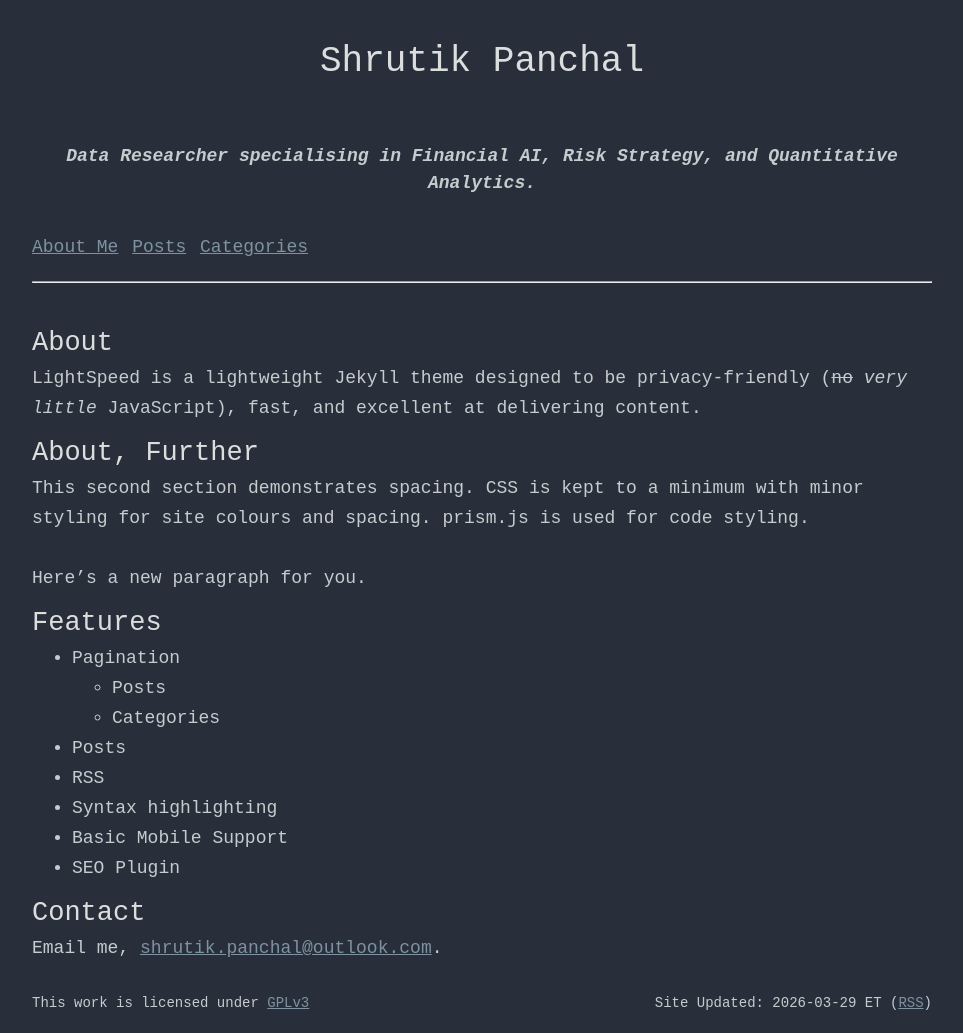
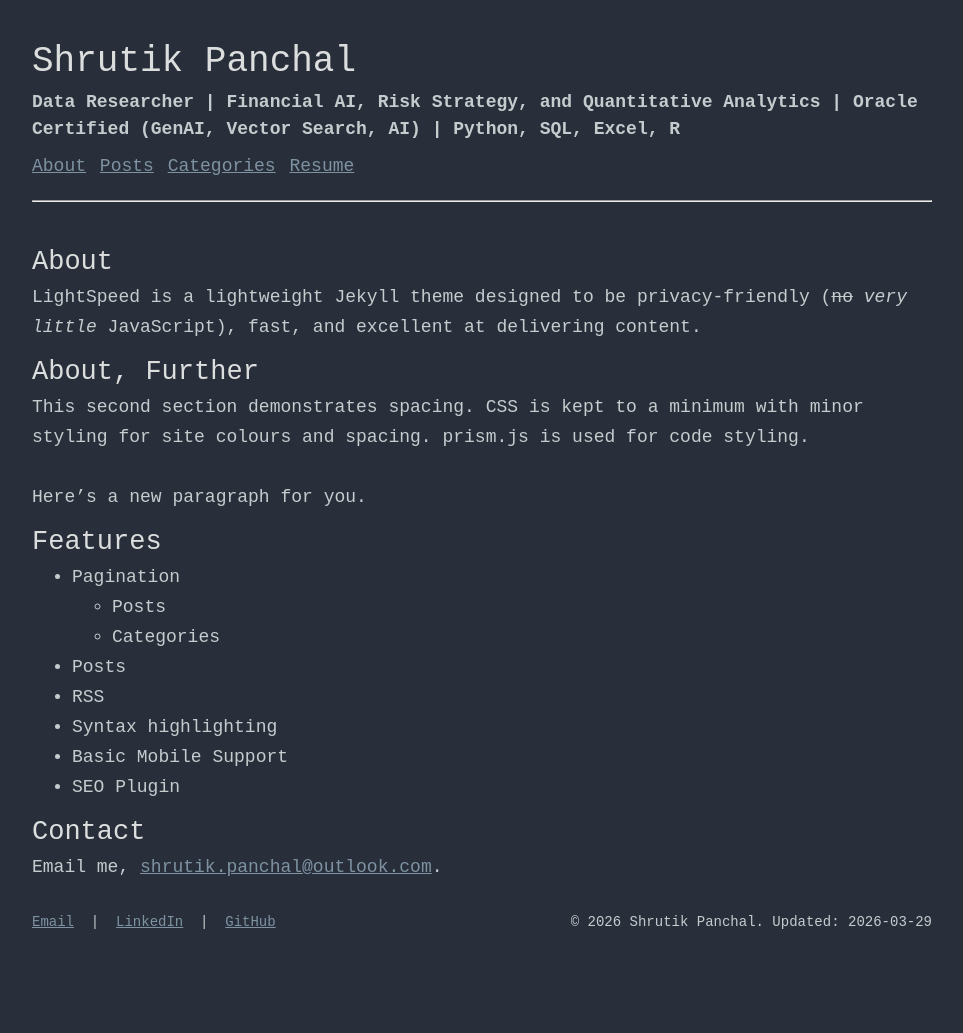
Before and after one commit to shrutik-panchal/shrutik-panchal.github.io, a Jekyll site: the page built from index.md, in a window 1280 px wide. Shown: the whole page, without its empty margins (158-1121 px from the left). Built offline with Jekyll 4.4.1, drawn with Linux system fonts in a browser that asks for light colours; after the commit the page ends 952 px from its top, so only the background shows below that.

Commit message:
update to structure S05

```diff
--- a/_config.yml
+++ b/_config.yml
@@ -1,13 +1,15 @@
 # Site Specific Configuration
-name: LightSpeed
-description: A simple Jekyll theme
-url: https://example.com
-author: tajacks
-timezone: America/Toronto
-timezone_short: ET
+title: "Shrutik Panchal | Data Researcher"
+name: "Shrutik Panchal"
+description: "Data Researcher specialising in Financial AI, Risk Strategy, and Quantitative Analytics."
+url: "https://shrutik-panchal.github.io"
+author: "Shrutik Panchal"
+timezone: "Asia/Kolkata"
+timezone_short: "IST"
 
-# Keywords
-keywords: ['seo', 'key', 'words']
+# Keywords (These help recruiters and Google find your specific skills)
+keywords: ['Shrutik Panchal', 'Data Researcher', 'Financial AI', 'Machine Learning',
+           'Quantitative Analytics', 'InsurTech', 'Deep Learning', 'Python', 'SQL', 'R', 'Excel']
 
 # Analytics (Plausible requires sign-up)
 analytics:
--- a/_data/nav.yml
+++ b/_data/nav.yml
@@ -1,6 +1,8 @@
-- name: About Me
+- name: About
   link: /
 - name: Posts
   link: /posts
 - name: Categories
   link: /categories/
+- name: Resume
+  link: /
--- a/_includes/footer.html
+++ b/_includes/footer.html
@@ -1,6 +1,11 @@
 <div class="footer">
-    <span class="footer-text float-left">This work is licensed under <a rel="license" href="https://www.gnu.org/licenses/gpl-3.0.en.html" target="_blank">GPLv3</a></span>
+    <span class="footer-text float-left">
+        <a href="mailto:shrutik.panchal@outlook.com">Email</a> &nbsp;|&nbsp;
+        <a href="https://www.linkedin.com/in/shrutikpanchal" target="_blank" rel="noopener noreferrer">LinkedIn</a> &nbsp;|&nbsp;
+        <a href="https://github.com/shrutik-panchal" target="_blank" rel="noopener noreferrer">GitHub</a>
+    </span>
     <span class="footer-text float-right">
-    Site Updated: {{ site.time | date: '%Y-%m-%d' }} {{ site.timezone_short }} (<a href="/feed.xml" target="_blank">RSS</a>)
-  </span>
+        &copy; {{ site.time | date: '%Y' }} Shrutik Panchal.
+        Updated: {{ site.time | date: '%Y-%m-%d' }}
+    </span>
 </div>
--- a/_includes/header.html
+++ b/_includes/header.html
@@ -1,8 +1,9 @@
 <div class="header">
-    <h1><center>Shrutik Panchal</center></h1>
+    <h1>Shrutik Panchal</h1>
     <br>
-    <h4><center><i>Data Researcher specialising in Financial AI, Risk Strategy, and Quantitative Analytics.</i></center></h4>
-    <br>
+    <h4>Data Researcher | Financial AI, Risk Strategy, and Quantitative Analytics |
+        Oracle Certified (GenAI, Vector Search, AI) | Python, SQL, Excel, R</h4>
+
     {% include nav.html %}
     <hr>
 </div>
--- a/index.md
+++ b/index.md
@@ -1,6 +1,6 @@
 ---
 layout: default
-title: About Me
+title: About
 ---
 
 ## About
```
Also changed, not shown: _includes/head.html (line endings or trailing spaces).
